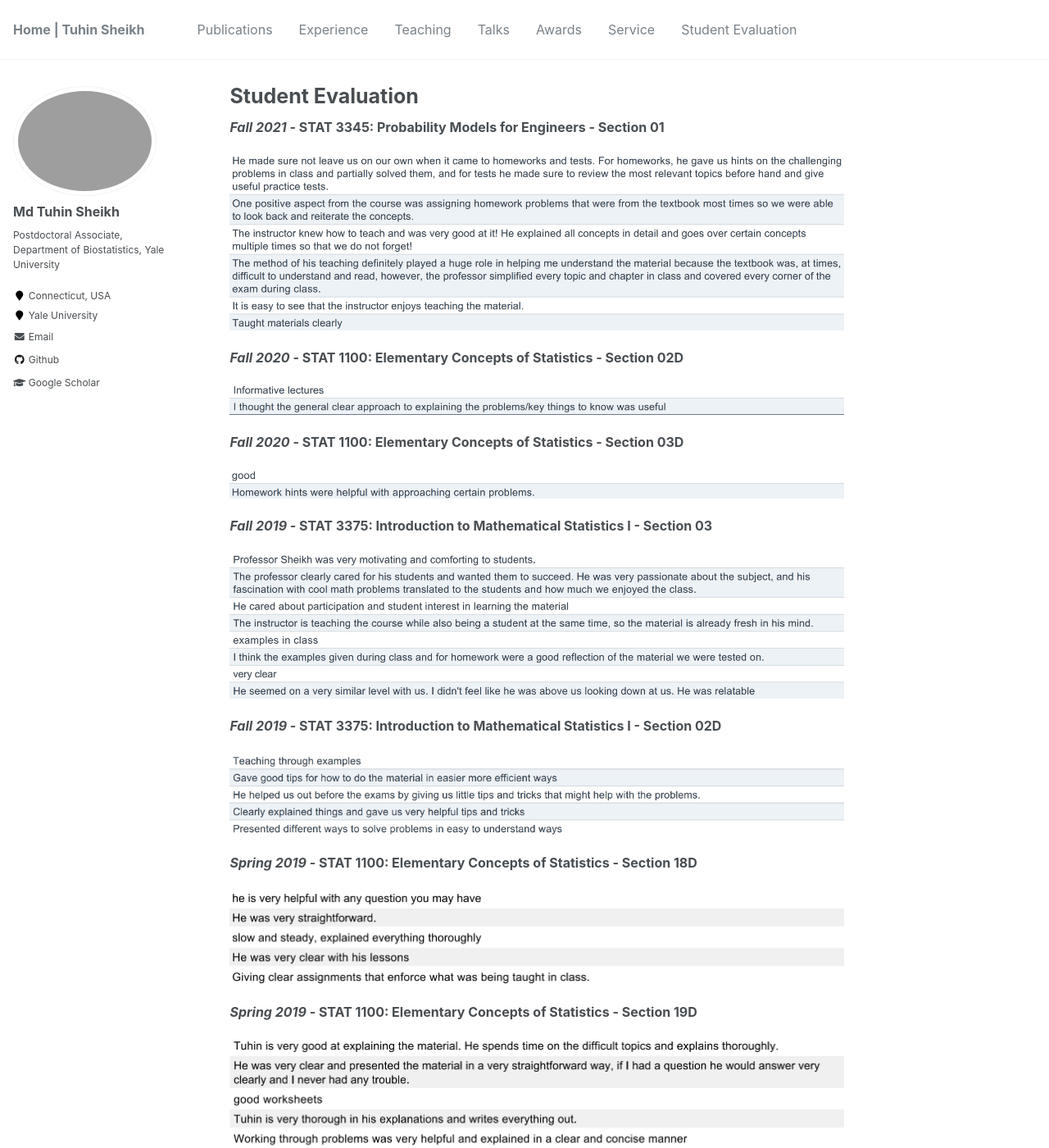
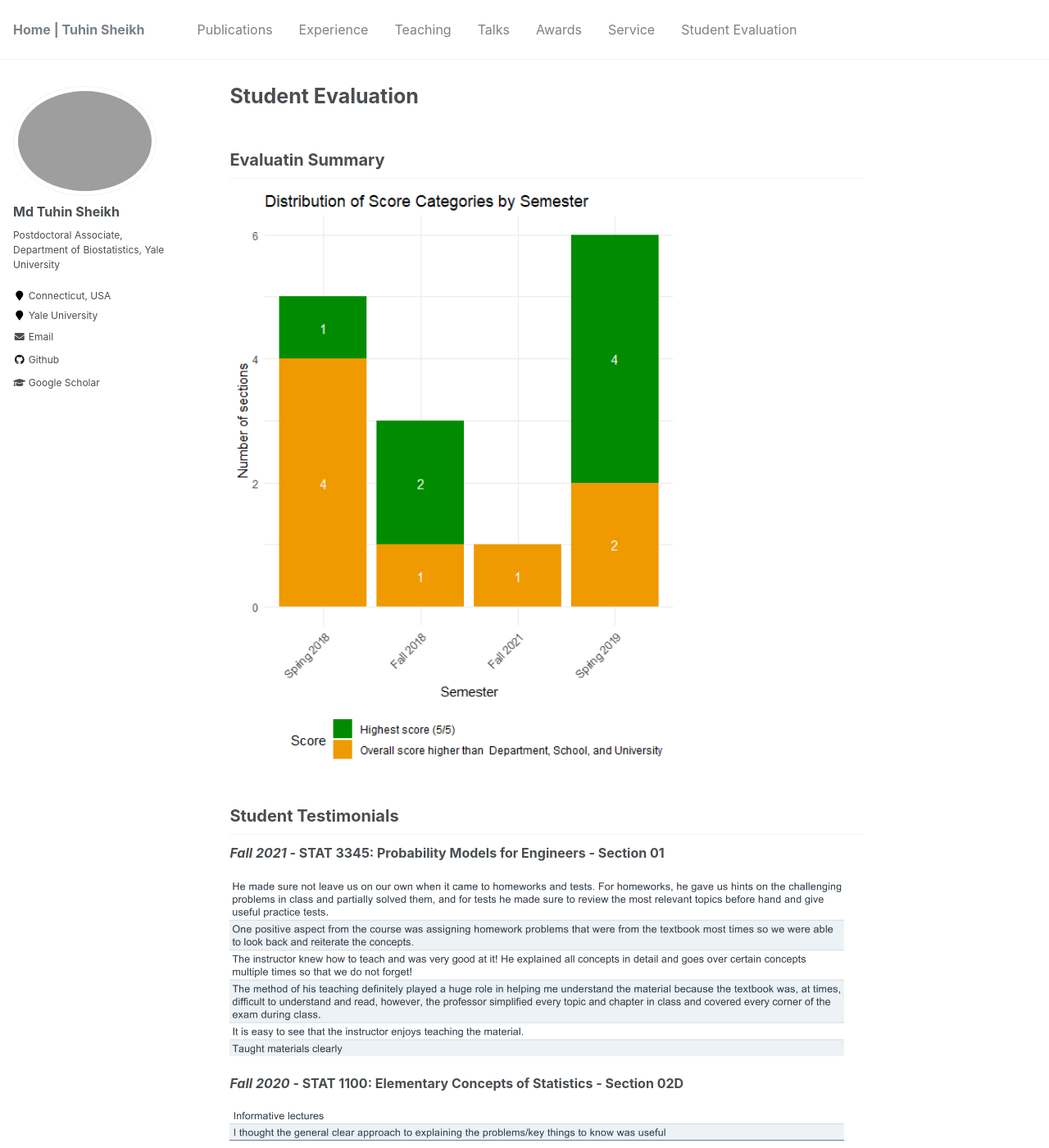
Before and after one commit to mdtuhinsheikh/mdtuhinsheikh.github.io, a Jekyll site: the page built from _pages/evaluation.md, in a window 1280 px wide and 1400 px high. Shown: the whole window at 82% size. Built offline with Jekyll 4.4.1, drawn with Linux system fonts in a browser that asks for light colours.

Commit message:
Update evaluation.md

```diff
--- a/_pages/evaluation.md
+++ b/_pages/evaluation.md
@@ -3,6 +3,11 @@ title: "Student Evaluation"
 permalink: /evaluation/
 author_profile: true
 ---
+
+## Evaluatin Summary
+<img src="/images/evaluation-summary.png" alt="Student evaluation summary" width="550"/>
+
+## Student Testimonials
 
 ***Fall 2021* - STAT 3345: Probability Models for Engineers - Section 01**
 
```
